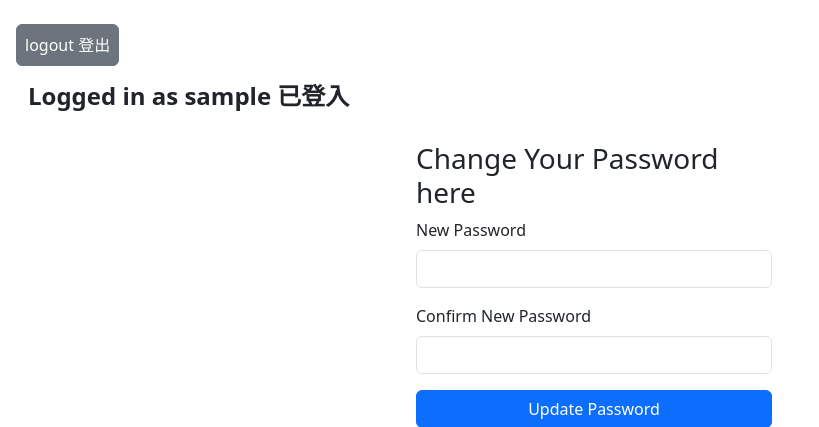
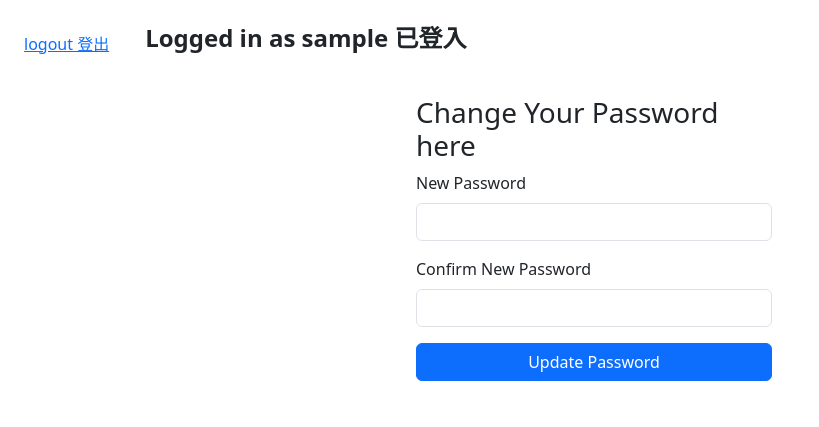
Before and after one commit to phili-ed/phili-ed, a Flask app: page /account in a window 1280 px wide. Shown: the part 58-485 px from the top of the page, without its empty margins (0-819 px from the left). Run offline with Flask 3, Linux system fonts and the light colour scheme; the visitor is signed in with stand-in values (Sample User, id 1); parts of the project's set-up code (start-up, migrations or seed data) failed here and were passed over; some libraries are stand-ins or nearby versions; some web fonts are replaced.

Commit message:
Account page same row

```diff
--- a/templates/account.html
+++ b/templates/account.html
@@ -1,12 +1,12 @@
 {% extends 'base.html' %}
 
-{% block title %} Home {% endblock %}
+{% block title %} Account {% endblock %}
 
     {% block content %}
 
 <div class="row m-2">
-    <a class="btn btn-secondary m-2 p-2 w-auto" href="/logout">logout 登出</a>
-    <h4 class="fw-bold m-2"> Logged in as {{ current_user.username }} 已登入</h4>
+    <a class="col-12 col-md-4 btn-secondary m-2 p-2 w-auto" href="/logout">logout 登出</a>
+    <h4 class="col-12 col-md-8 fw-bold m-2"> Logged in as {{ current_user.username }} 已登入</h4>
 </div>
 
 <div class="container m-4">
```
